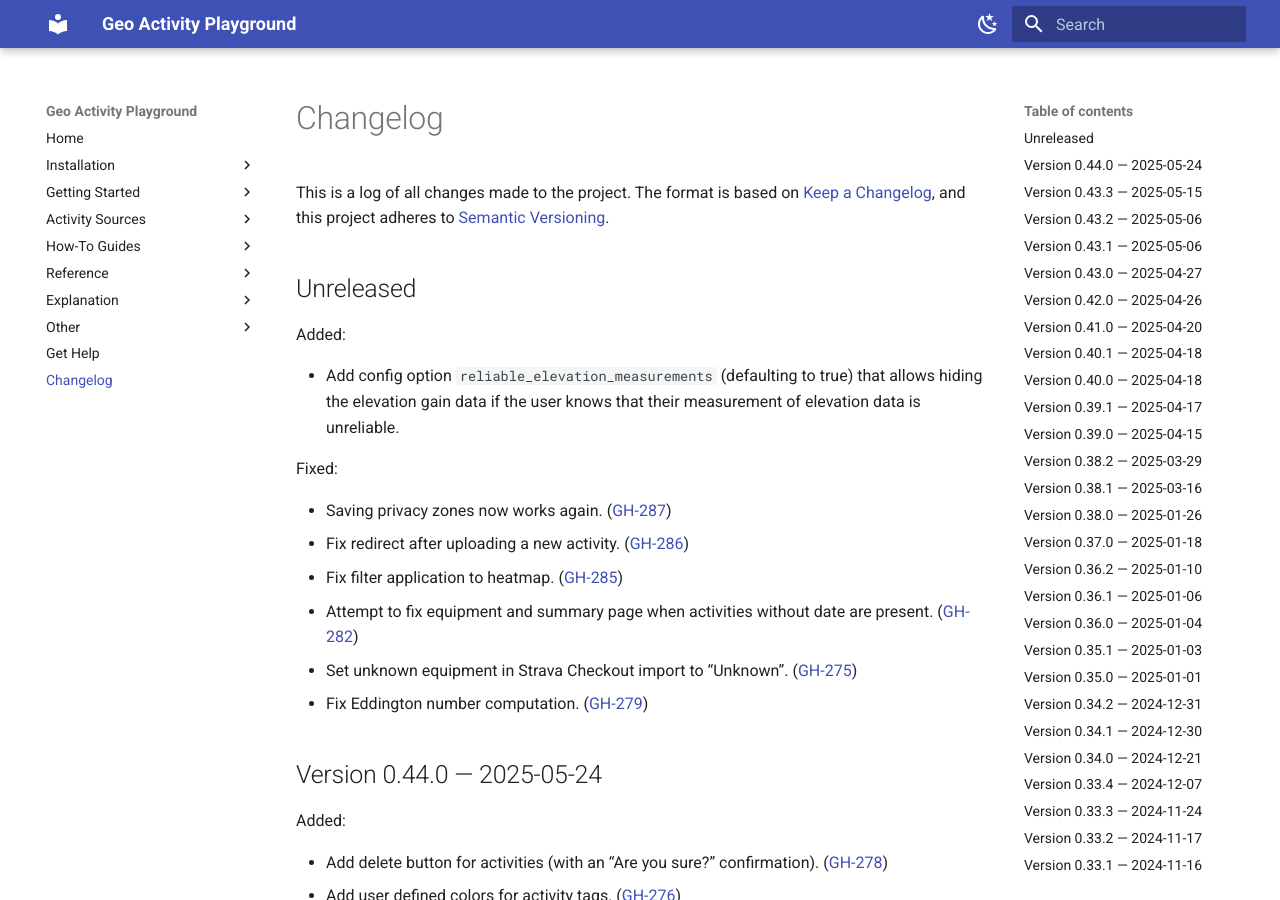
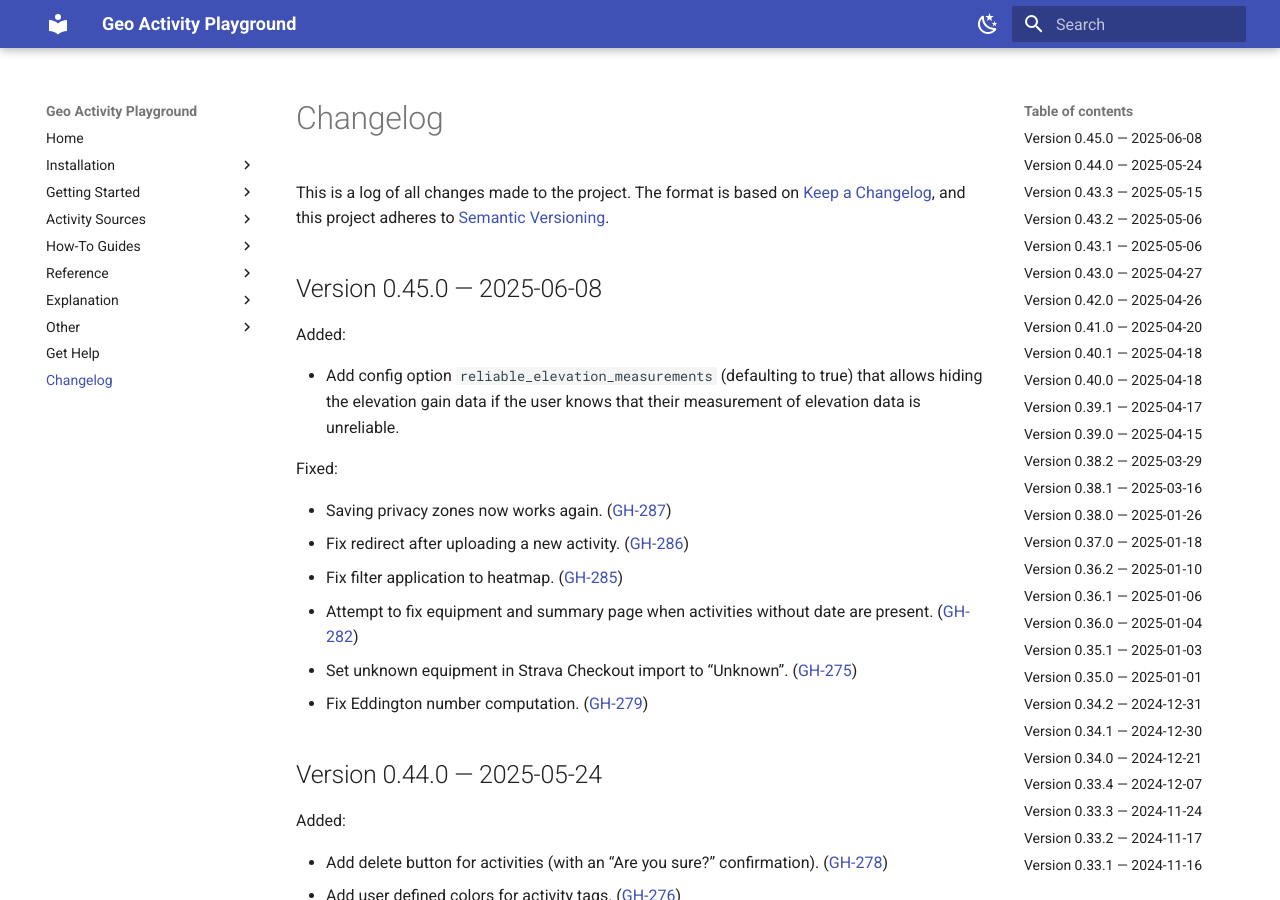
Before and after one commit to martin-ueding/geo-activity-playground, an MkDocs documentation site: the page built from docs/changelog.md, in a window 1280 px wide and 900 px high. Built offline with MkDocs 1.6.1 and Material for MkDocs 9.7.7, drawn with Linux system fonts in a browser that asks for light colours.

Commit message:
Version bump to 0.45.0

```diff
--- a/docs/changelog.md
+++ b/docs/changelog.md
@@ -15,7 +15,7 @@ Types of changes
 ([GH-000](https://github.com/martin-ueding/geo-activity-playground/issues/000))
 -->
 
-## Unreleased
+## Version 0.45.0 — 2025-06-08
 
 Added:
 
--- a/pyproject.toml
+++ b/pyproject.toml
@@ -1,6 +1,6 @@
 [tool.poetry]
 name = "geo-activity-playground"
-version = "0.44.0"
+version = "0.45.0"
 description = "Analysis of geo data activities like rides, runs or hikes."
 authors = ["Martin Ueding <mu@martin-ueding.de>"]
 license = "MIT"
```
